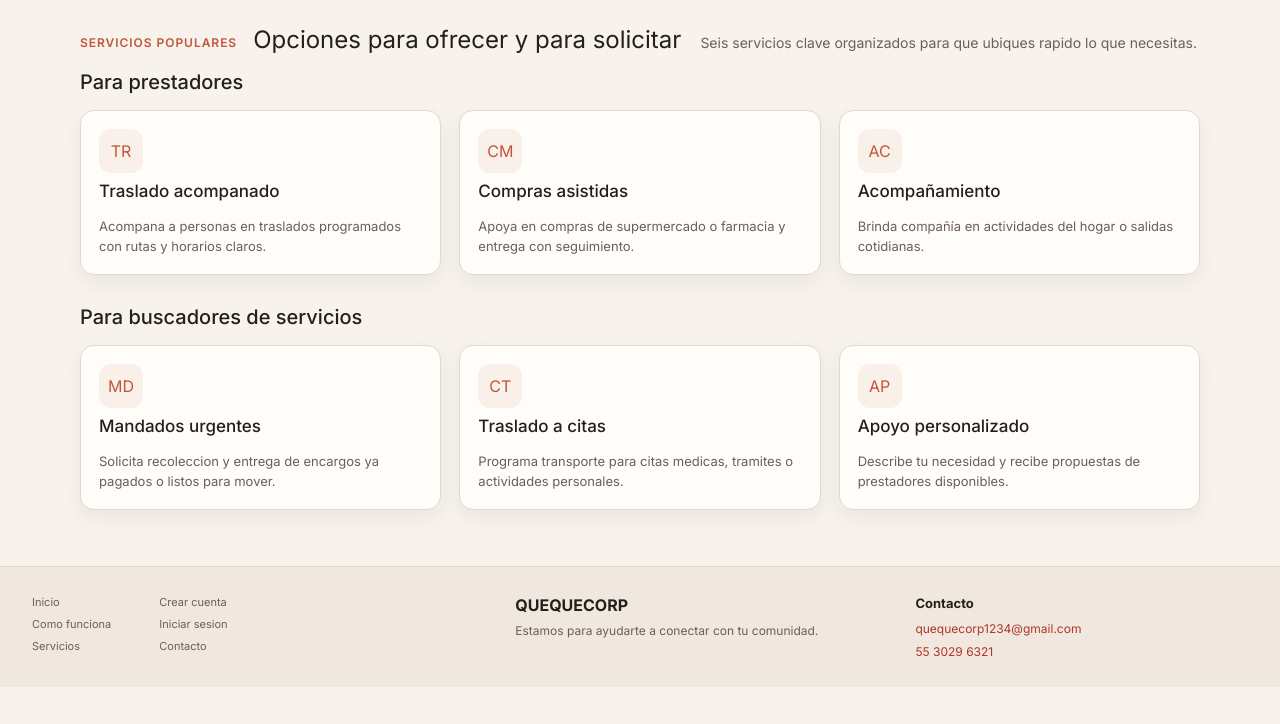
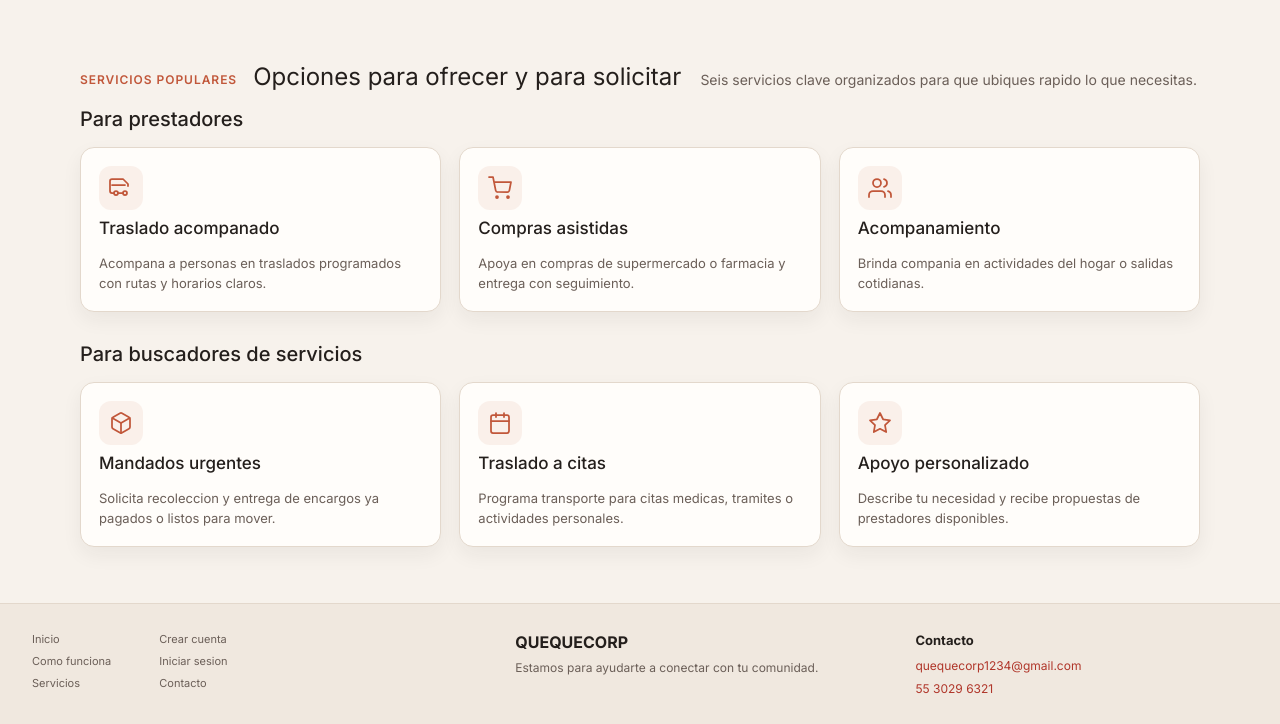
Before and after one commit to RuizClapesLucca/CuidaRed2.0, a website: page Modulo1.html in a window 1280 px wide. Shown: the part 1165-1889 px from the top of the page. Before the commit the page ends 1852 px from the top, so only its background shows below. Drawn offline with Linux system fonts and the light colour scheme.

Commit message:
se terminan de agregar funciones, conecciones y estructura al html del modulo 1

```diff
--- a/Modulo1.html
+++ b/Modulo1.html
@@ -1,44 +1,52 @@
 <!doctype html>
 <html lang="es">
   <head>
-    <!-- Metadatos de la página principal y hoja de estilos compartida. -->
+    <!-- Metadatos de la pagina principal y hoja de estilos compartida. -->
     <meta charset="utf-8">
     <meta name="viewport" content="width=device-width, initial-scale=1">
     <title>Servicios | CUIDARED</title>
+    <!-- preconexion a Google Fonts para reducir tiempo de carga -->
+    <link rel="preconnect" href="https://fonts.googleapis.com">
+    <link rel="preconnect" href="https://fonts.gstatic.com" crossorigin>
+    <link href="https://fonts.googleapis.com/css2?family=Inter:wght@400;500;600;700&display=swap" rel="stylesheet">
     <link rel="stylesheet" href="/CSS/login-claro.css">
   </head>
   <body>
-    <!-- Encabezado con navegación a las opciones de autenticación. -->
-    <header class="site-header">
-      <a class="brand" href="/Modulo1.html">QUEQUECORP · CUIDARED</a>
-      <nav class="header-nav">
-        <a class="header-link" href="#hero">Inicio</a>
-        <a class="header-link" href="#como-funciona">Cómo funciona</a>
-        <a class="header-link" href="#servicios">Servicios</a>
-        <a class="header-link" href="#contacto">Contacto</a>
-        <button class="header-button theme-toggle" id="theme-toggle" type="button" aria-label="Activar modo oscuro" aria-pressed="false">Modo oscuro</button>
+    <!-- Header superior: solo marca, acciones de sesion y toggle de tema. -->
+    <header class="site-header site-header--sticky">
+      <!-- marca simplificada sin nombre de empresa -->
+      <a class="brand" href="/Modulo1.html">CuidaRed</a>
+      <!-- acciones de sesion y tema agrupadas a la derecha -->
+      <div class="header-actions">
+        <button class="btn-ghost theme-toggle" id="theme-toggle" type="button" aria-label="Activar modo oscuro" aria-pressed="false">Modo oscuro</button>
         <a class="header-link" href="/auth/iniciar-sesion.html">Iniciar sesión</a>
         <a class="header-button" href="/auth/registro.html">Registrarme</a>
-      </nav>
+      </div>
     </header>
+    <!-- subnav con links de seccion, sticky debajo del header -->
+    <nav class="subnav" aria-label="Secciones de la pagina">
+      <a class="subnav-link" href="#hero">Inicio</a>
+      <a class="subnav-link" href="#como-funciona">Cómo funciona</a>
+      <a class="subnav-link" href="#servicios">Servicios</a>
+      <a class="subnav-link" href="#contacto">Contacto</a>
+    </nav>
     <main class="page-main home-main">
       <!-- Hero principal con carrusel de fondo y mensaje centrado. -->
       <section class="home-hero" id="hero">
-        <!-- Imágenes apiladas del carrusel (img1 visible primero). -->
+        <!-- Imagenes apiladas del carrusel (img1 visible primero). -->
         <div class="hero-carousel" aria-hidden="true">
+          <!-- Las cuatro imágenes se toman directamente de la carpeta img. -->
           <img class="hero-carousel-image active" src="/img/img1.png" alt="Persona brindando apoyo comunitario en CuidaRed">
-          <img class="hero-carousel-image" src="/img/img2.png" alt="Acompañamiento de confianza para actividades cotidianas">
-          <img class="hero-carousel-image" src="/img/img3.jpeg" alt="Servicio de ayuda a domicilio con trato cercano">
-          <img class="hero-carousel-image" src="/img/img4.jpg" alt="Red de apoyo vecinal disponible en CuidaRed">
-          <img class="hero-carousel-image" src="/img/img5.png" alt="Prestadores y solicitantes conectando servicios de confianza">
+          <img class="hero-carousel-image" src="/img/img2.jpeg" alt="Acompañamiento de confianza para actividades cotidianas">
+          <img class="hero-carousel-image" src="/img/img3.jpeg" alt="Red de apoyo vecinal disponible en CuidaRed">
+          <img class="hero-carousel-image" src="/img/img4.png" alt="Prestadores y solicitantes conectando servicios de confianza">
         </div>
 
-        <!-- Capa oscura para mejorar el contraste del texto sobre las imágenes. -->
+        <!-- Capa oscura para mejorar el contraste del texto sobre las imagenes. -->
         <div class="hero-overlay" aria-hidden="true"></div>
 
-        <!-- Contenido principal del hero: nombre del proyecto, eslogan y CTA. -->
+        <!-- Contenido principal del hero: eslogan y CTA. -->
         <div class="home-hero-content">
-          <p class="eyebrow">CUIDARED</p>
           <h1 class="page-title home-hero-title">Ayuda de confianza, a un clic</h1>
           <div class="home-hero-actions">
             <a class="btn-primary home-hero-button" href="/auth/registro.html">Comenzar</a>
@@ -78,7 +86,7 @@
         </ol>
       </section>
 
-      <!-- Catálogo principal dividido por tipo de usuario. -->
+      <!-- Catalogo principal dividido por tipo de usuario. -->
       <section class="info-section" id="servicios">
         <div class="section-heading section-heading--center">
           <p class="eyebrow">Servicios populares</p>
@@ -92,23 +100,43 @@
             <div class="service-grid service-grid--home">
               <article class="service-card home-service-card">
                 <div class="service-card-content">
-                  <span class="service-icon" aria-hidden="true">TR</span>
+                  <!-- icono SVG sustituye la abreviacion TR -->
+                  <span class="service-icon" aria-hidden="true">
+                    <svg viewBox="0 0 24 24">
+                      <path d="M5 17H3a2 2 0 0 1-2-2V5a2 2 0 0 1 2-2h11l5 5v2"/>
+                      <circle cx="16" cy="17" r="2"/><circle cx="7" cy="17" r="2"/>
+                      <path d="M14 17H9M3 9h13"/>
+                    </svg>
+                  </span>
                   <h2>Traslado acompanado</h2>
                   <p>Acompana a personas en traslados programados con rutas y horarios claros.</p>
                 </div>
               </article>
               <article class="service-card home-service-card">
                 <div class="service-card-content">
-                  <span class="service-icon" aria-hidden="true">CM</span>
+                  <!-- icono SVG sustituye la abreviacion CM -->
+                  <span class="service-icon" aria-hidden="true">
+                    <svg viewBox="0 0 24 24">
+                      <circle cx="9" cy="21" r="1"/><circle cx="20" cy="21" r="1"/>
+                      <path d="M1 1h4l2.68 13.39a2 2 0 0 0 2 1.61h9.72a2 2 0 0 0 2-1.61L23 6H6"/>
+                    </svg>
+                  </span>
                   <h2>Compras asistidas</h2>
                   <p>Apoya en compras de supermercado o farmacia y entrega con seguimiento.</p>
                 </div>
               </article>
               <article class="service-card home-service-card">
                 <div class="service-card-content">
-                  <span class="service-icon" aria-hidden="true">AC</span>
-                  <h2>Acompañamiento</h2>
-                  <p>Brinda compañía en actividades del hogar o salidas cotidianas.</p>
+                  <!-- icono SVG sustituye la abreviacion AC -->
+                  <span class="service-icon" aria-hidden="true">
+                    <svg viewBox="0 0 24 24">
+                      <path d="M17 21v-2a4 4 0 0 0-4-4H5a4 4 0 0 0-4 4v2"/>
+                      <circle cx="9" cy="7" r="4"/>
+                      <path d="M23 21v-2a4 4 0 0 0-3-3.87M16 3.13a4 4 0 0 1 0 7.75"/>
+                    </svg>
+                  </span>
+                  <h2>Acompanamiento</h2>
+                  <p>Brinda compania en actividades del hogar o salidas cotidianas.</p>
                 </div>
               </article>
             </div>
@@ -119,21 +147,41 @@
             <div class="service-grid service-grid--home">
               <article class="service-card home-service-card">
                 <div class="service-card-content">
-                  <span class="service-icon" aria-hidden="true">MD</span>
+                  <!-- icono SVG sustituye la abreviacion MD -->
+                  <span class="service-icon" aria-hidden="true">
+                    <svg viewBox="0 0 24 24">
+                      <path d="M21 16V8a2 2 0 0 0-1-1.73l-7-4a2 2 0 0 0-2 0l-7 4A2 2 0 0 0 3 8v8a2 2 0 0 0 1 1.73l7 4a2 2 0 0 0 2 0l7-4A2 2 0 0 0 21 16z"/>
+                      <polyline points="3.27 6.96 12 12.01 20.73 6.96"/>
+                      <line x1="12" y1="22.08" x2="12" y2="12"/>
+                    </svg>
+                  </span>
                   <h2>Mandados urgentes</h2>
                   <p>Solicita recoleccion y entrega de encargos ya pagados o listos para mover.</p>
                 </div>
               </article>
               <article class="service-card home-service-card">
                 <div class="service-card-content">
-                  <span class="service-icon" aria-hidden="true">CT</span>
+                  <!-- icono SVG sustituye la abreviacion CT -->
+                  <span class="service-icon" aria-hidden="true">
+                    <svg viewBox="0 0 24 24">
+                      <rect x="3" y="4" width="18" height="18" rx="2" ry="2"/>
+                      <line x1="16" y1="2" x2="16" y2="6"/>
+                      <line x1="8" y1="2" x2="8" y2="6"/>
+                      <line x1="3" y1="10" x2="21" y2="10"/>
+                    </svg>
+                  </span>
                   <h2>Traslado a citas</h2>
                   <p>Programa transporte para citas medicas, tramites o actividades personales.</p>
                 </div>
               </article>
               <article class="service-card home-service-card">
                 <div class="service-card-content">
-                  <span class="service-icon" aria-hidden="true">AP</span>
+                  <!-- icono SVG sustituye la abreviacion AP -->
+                  <span class="service-icon" aria-hidden="true">
+                    <svg viewBox="0 0 24 24">
+                      <polygon points="12 2 15.09 8.26 22 9.27 17 14.14 18.18 21.02 12 17.77 5.82 21.02 7 14.14 2 9.27 8.91 8.26 12 2"/>
+                    </svg>
+                  </span>
                   <h2>Apoyo personalizado</h2>
                   <p>Describe tu necesidad y recibe propuestas de prestadores disponibles.</p>
                 </div>
@@ -172,7 +220,8 @@
       </div>
     </footer>
 
-    <!-- Script del carrusel automático del hero principal. -->
+    <!-- Script del carrusel automatico y modo oscuro persistente. -->
+    <!-- Ruta correcta: Express publica public/ como raíz del sitio. -->
     <script src="/js/script.js"></script>
   </body>
 </html>
```
